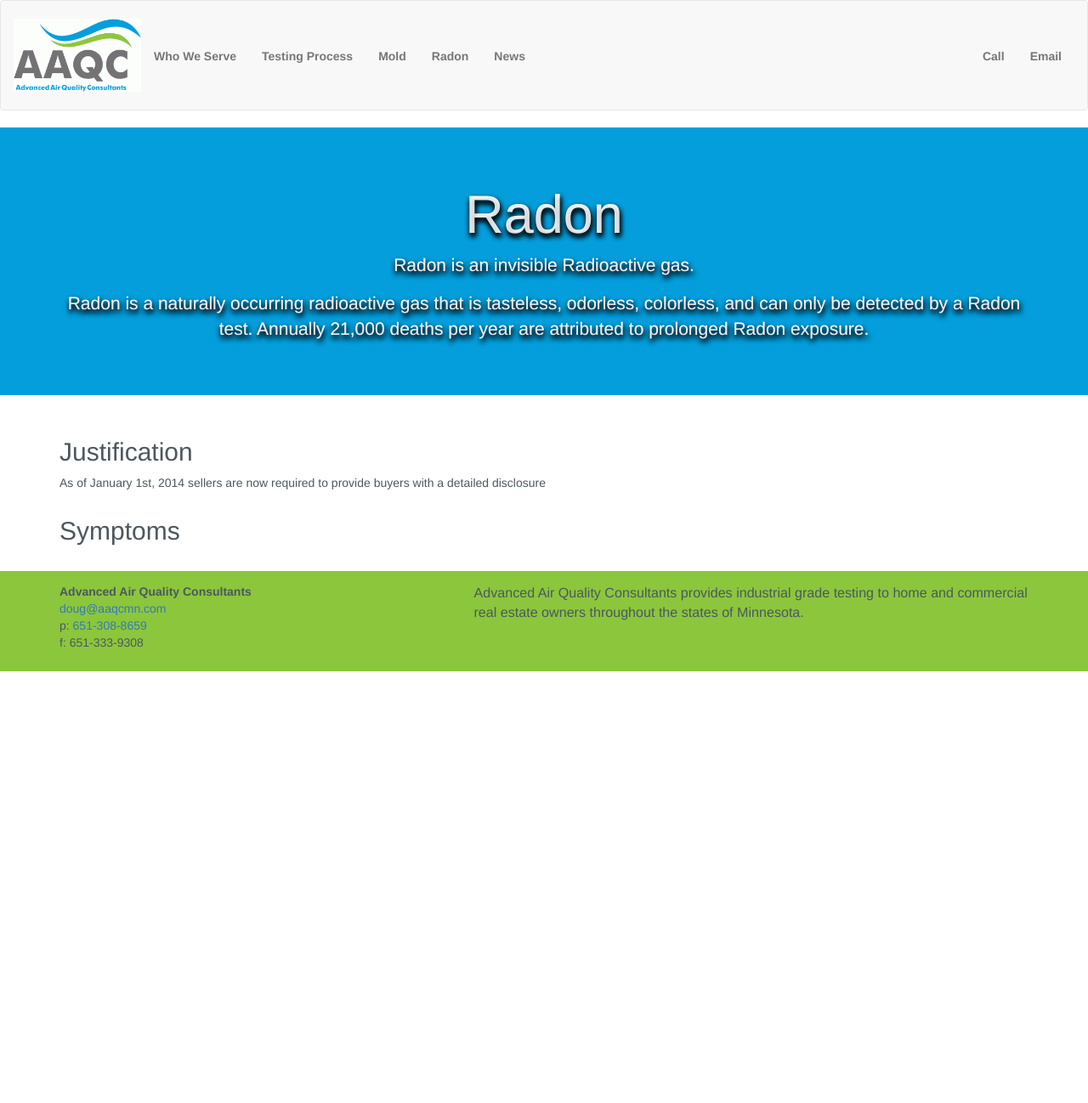
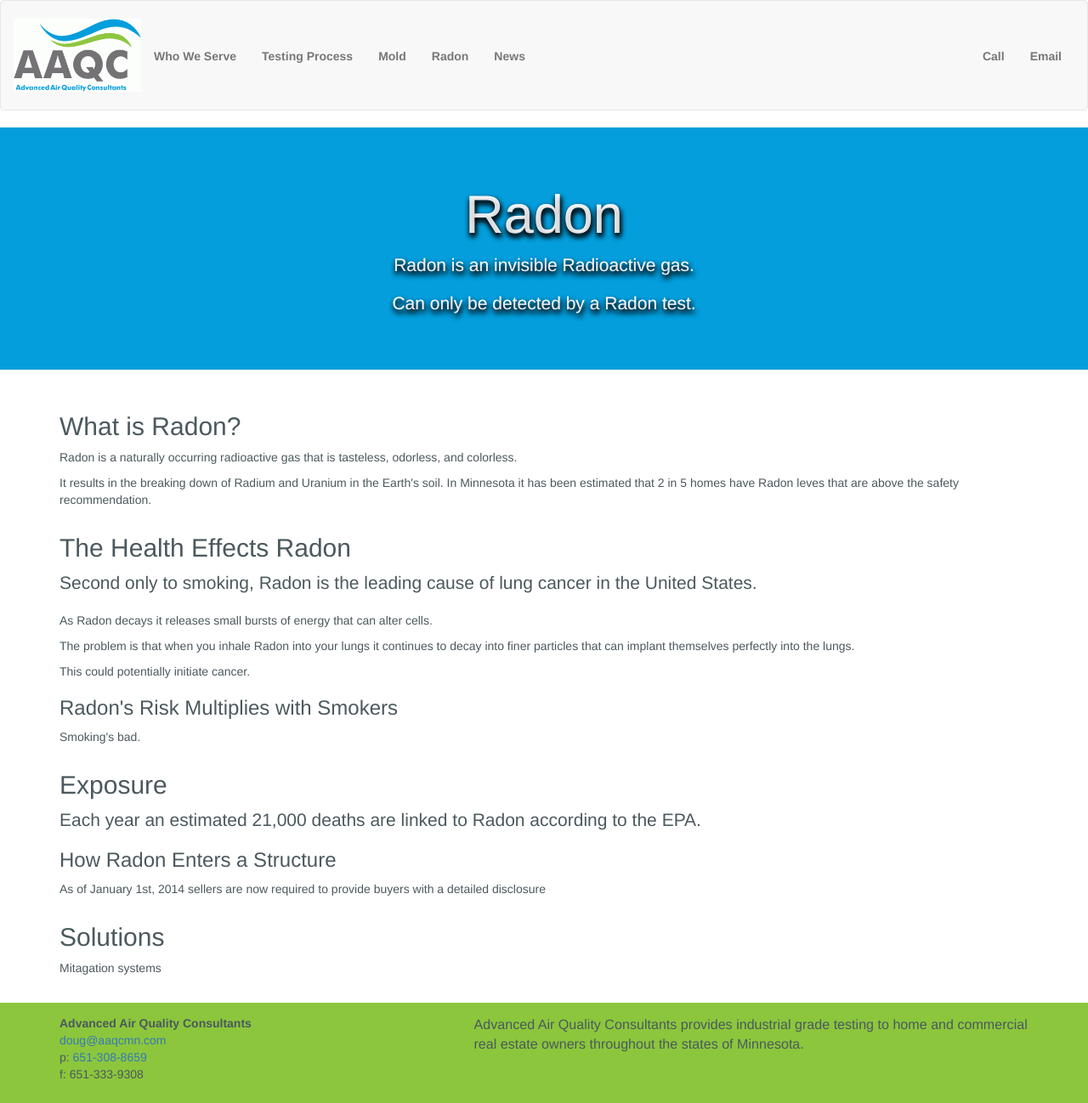
Before and after one commit to ryan258/aaqc, a Jekyll site: the page built from radon/index.html, in a window 1280 px wide. Shown: the whole page at 85% size. Built offline with Jekyll 4.4.1, drawn with Linux system fonts in a browser that asks for light colours; nearby versions of some CDN libraries; before the commit the page ends 900 px from its top, so only the background shows below that.

Commit message:
update /radon content

```diff
--- a/radon/index.html
+++ b/radon/index.html
@@ -11,7 +11,7 @@ meta: Radon is an invisible Radioactive gas.
         <div class="col-sm-12 text-center inset-text">
     			<h1>{{page.title}}</h1>
     			<p>{{page.meta}}</p>
-    			<p>Radon is a naturally occurring radioactive gas that is tasteless, odorless, colorless, and can only be detected by a Radon test. Annually 21,000 deaths per year are attributed to prolonged Radon exposure.</p>
+    			<p>Can only be detected by a Radon test.</p>
         </div>
       </div>
     </div>
@@ -19,18 +19,45 @@ meta: Radon is an invisible Radioactive gas.
   <div class="container">
     <div class="row">
       <div class="col-sm-12">
-  			<h2>Justification</h2>
-        <p>
-  			<p>As of January 1st, 2014 sellers are now required to provide buyers with a detailed disclosure </p>
+        <h2>What is Radon?</h2>
+        <p>Radon is a naturally occurring radioactive gas that is tasteless, odorless, and colorless.</p>
+        <p>It results in the breaking down of Radium and Uranium in the Earth's soil. In Minnesota it has been estimated that 2 in 5 homes have Radon leves that are above the safety recommendation.</p>
+
       </div>
     </div>
   </div>
   <div class="container">
     <div class="row">
       <div class="col-sm-12">
-  			<div class="symptoms">
-  				<h2>Symptoms</h2>
-  				<p></p>
+  			<h2>The Health Effects Radon</h2>
+        <p class="lead">Second only to smoking, Radon is the leading cause of lung cancer in the United States.</p>
+        <p>As Radon decays it releases small bursts of energy that can alter cells.</p>
+        <p>The problem is that when you inhale Radon into your lungs it continues to decay into finer particles that can implant themselves perfectly into the lungs.</p>
+        <p>This could potentially initiate cancer.</p>
+        <h3>Radon's Risk Multiplies with Smokers</h3>
+        <p>Smoking's bad.</p>
+      </div>
+    </div>
+  </div>
+  <div class="container">
+    <div class="row">
+      <div class="col-sm-12">
+  			<div class="">
+          <h2>Exposure</h2>
+          <p class="lead">Each year an estimated 21,000 deaths are linked to Radon according to the EPA.</p>
+          <h3>How Radon Enters a Structure</h3>
+          <p>As of January 1st, 2014 sellers are now required to provide buyers with a detailed disclosure </p>
+  			</div>
+      </div>
+    </div>
+  </div>
+  <div class="container">
+    <div class="row">
+      <div class="col-sm-12">
+        <div class="">
+          <h2>Solutions</h2>
+          <p>Mitagation systems </p>
+        </div>
       </div>
     </div>
   </div>
```
